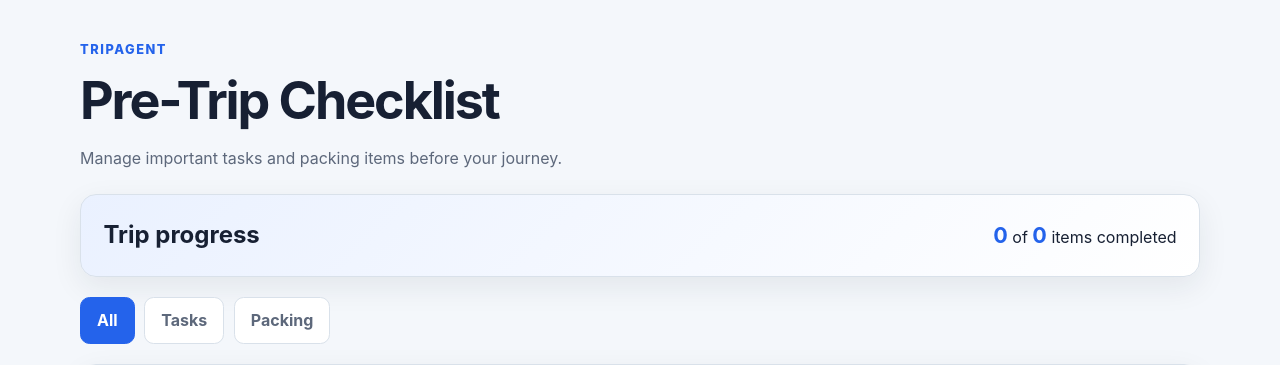
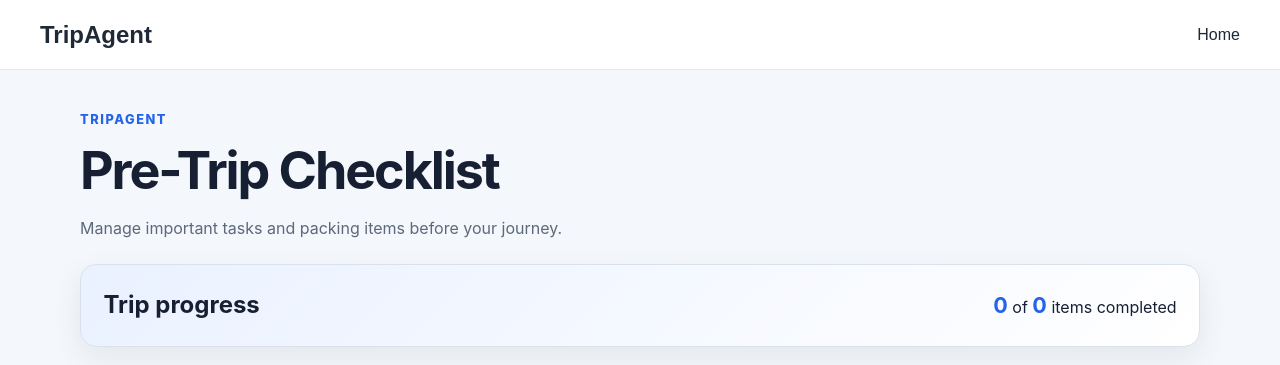
Before and after one commit to Look0n/TripAgent, a Flask app: page / in a window 1280 px wide. Shown: the top 365 px of the page. Run offline with Flask 3, Linux system fonts and the light colour scheme.

Commit message:
navigation bar fixing

```diff
--- a/student-14582668/checklist-frontend/static/css/checklist.css
+++ b/student-14582668/checklist-frontend/static/css/checklist.css
@@ -25,6 +25,40 @@ body {
     font-family: Inter, ui-sans-serif, system-ui, -apple-system,
         BlinkMacSystemFont, "Segoe UI", sans-serif;
     line-height: 1.5;
+}
+
+.navbar {
+    min-height: 70px;
+    padding: 0 40px;
+    display: flex;
+    align-items: center;
+    justify-content: space-between;
+    background: #ffffff;
+    border-bottom: 1px solid #e5e7eb;
+    font-family: Arial, Helvetica, sans-serif;
+}
+
+.navbar a {
+    color: #1f2937;
+    text-decoration: none;
+}
+
+.navbar .brand {
+    font-size: 1.5rem;
+    font-weight: 700;
+}
+
+.navbar nav {
+    display: flex;
+    gap: 25px;
+}
+
+.navbar nav a {
+    font-size: 1rem;
+}
+
+.navbar nav a:hover {
+    color: #2563eb;
 }
 
 button,
@@ -379,6 +413,11 @@ textarea {
 }
 
 @media (max-width: 42rem) {
+    .navbar {
+        min-height: 60px;
+        padding: 0 20px;
+    }
+
     .page-container {
         width: min(100% - 1rem, 70rem);
         padding-top: 1.25rem;
--- a/student-14582668/checklist-frontend/templates/checklist.html
+++ b/student-14582668/checklist-frontend/templates/checklist.html
@@ -14,6 +14,16 @@
     ></script>
 </head>
 <body data-api-url="{{ api_url }}">
+    <header class="navbar">
+        <a href="/" class="brand">
+            TripAgent
+        </a>
+
+        <nav aria-label="Main navigation">
+            <a href="/">Home</a>
+        </nav>
+    </header>
+
     <main class="page-container">
         <header class="page-header">
             <p class="eyebrow">TripAgent</p>
```
